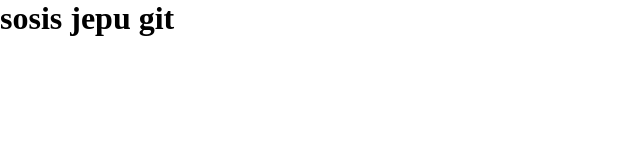
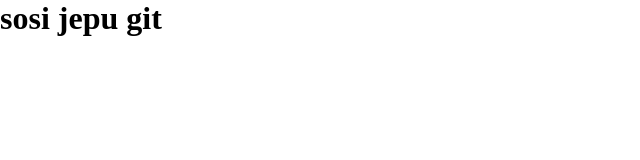
Before and after one commit to uxcfg/beta_-git, a plain HTML site: page index.html in a window 1280 px wide. Shown: the full height of the page, 0-640 px from the left. Drawn offline with Linux system fonts and the light colour scheme.

Commit message:
change index.html

```diff
--- a/index.html
+++ b/index.html
@@ -7,6 +7,6 @@
     <title>Document</title>
 </head>
 <body>
-    <h1>sosis jepu git</h1>
+    <h1>sosi jepu git</h1>
 </body>
 </html>
```
